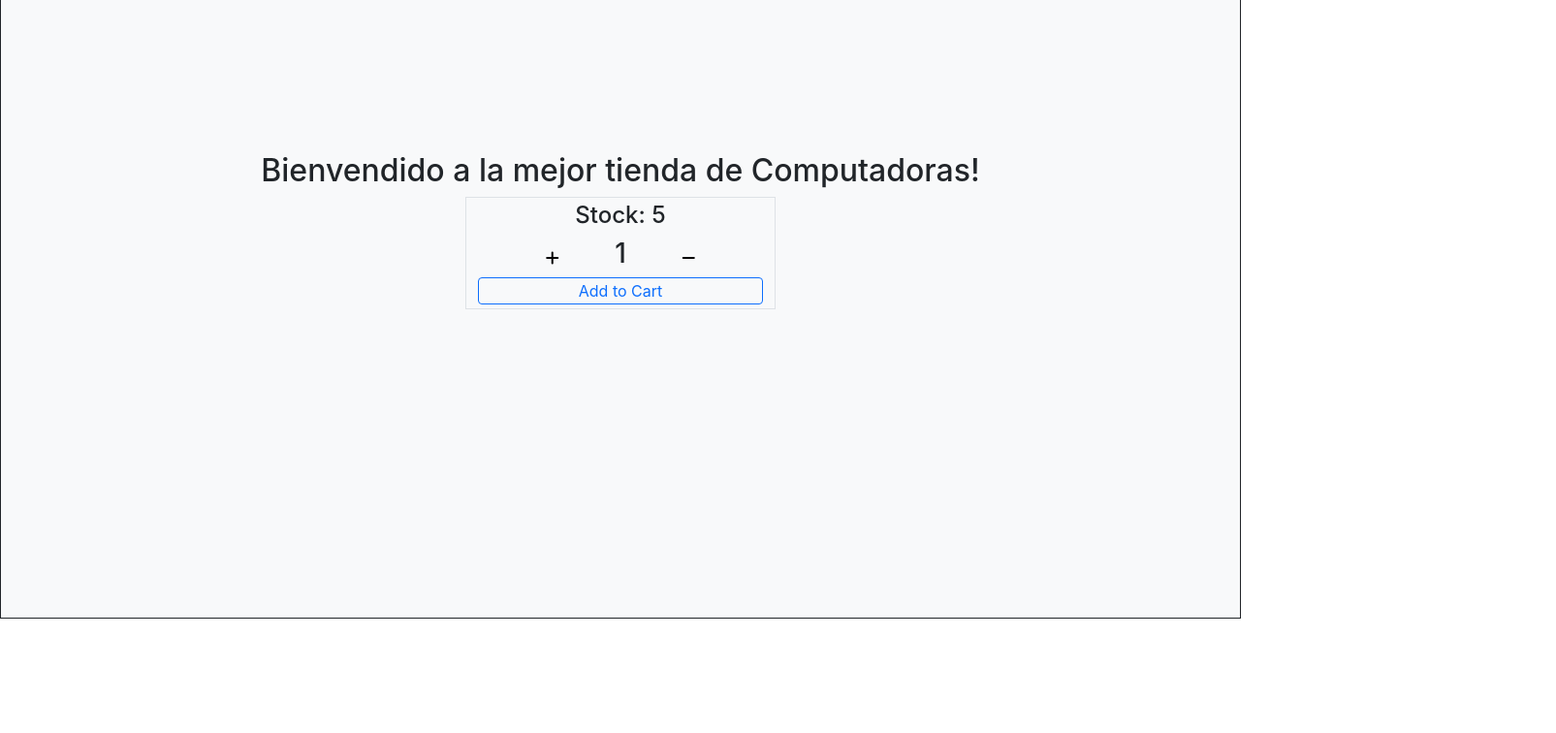
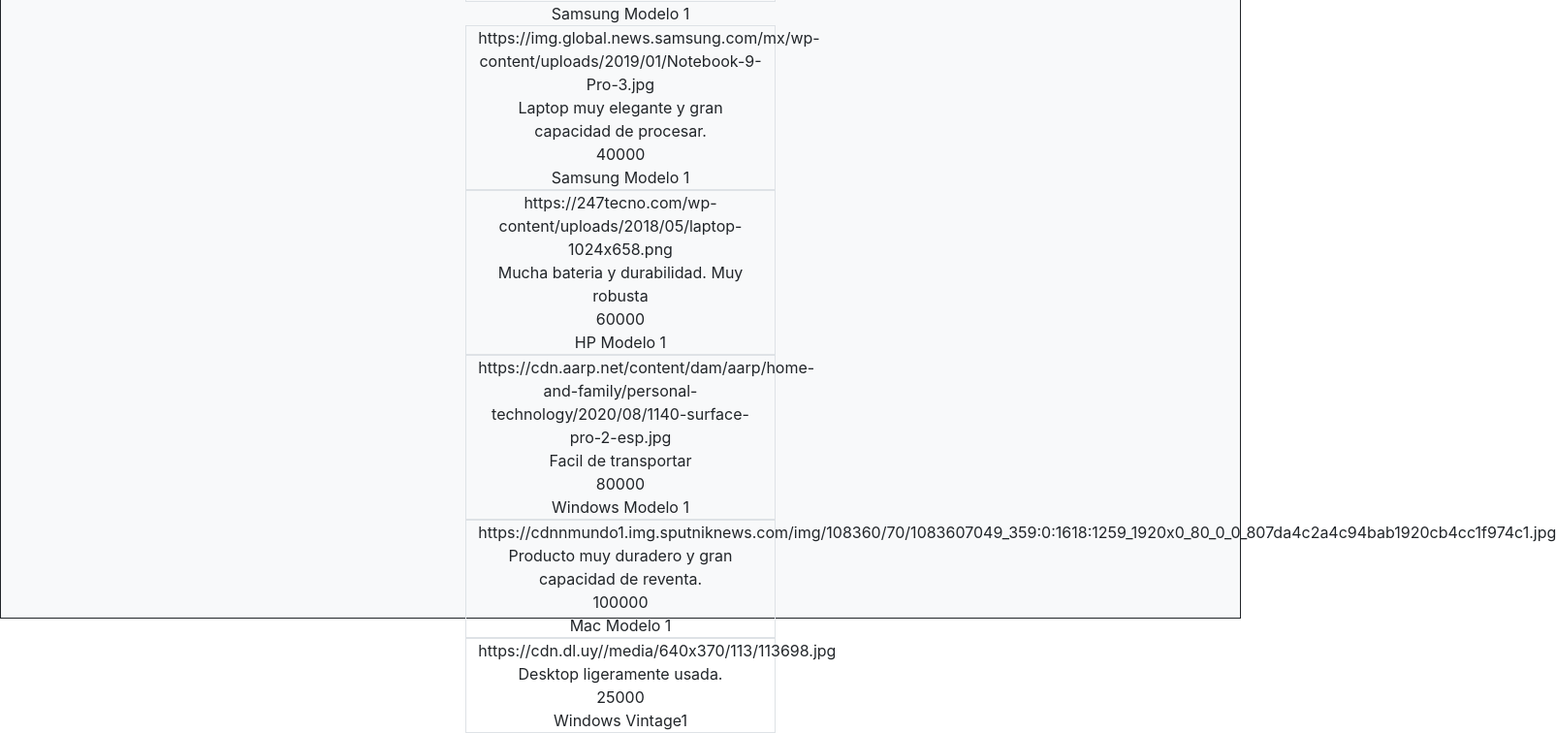
Before and after one commit to lucaslera91/ecomerce-Lera, a React (Create React App) app: page / in a window 1280 px wide. Shown: the part 218-974 px from the top of the page at 97% size, 1605 px wide, since content can reach past the window. Before the commit the page ends 856 px from the top, so only its background shows below. Built offline with nearby package versions, Linux system fonts and the light colour scheme.

Commit message:
making product cards

```diff
--- a/src/App.js
+++ b/src/App.js
@@ -1,5 +1,5 @@
 import './App.css';
-import NavBar from '../src/componentes/navbar'
+import NavBar from '../src/componentes/Navbar'
 import ItemListContainer from './componentes/ItemListContainer';
 
 function App() {
--- a/src/componentes/CartWidget.jsx
+++ b/src/componentes/CartWidget.jsx
@@ -4,7 +4,7 @@
     let classColor = `fas fa-shopping-cart text-${color}`
     return (
         <div>
-          <i class={classColor}></i>
+          <i className={classColor}></i>
         </div>
     )
 }
--- /dev/null
+++ b/src/componentes/Item.jsx
@@ -0,0 +1,22 @@
+import React from 'react'
+
+function Item({item}) {
+
+    return (
+        <div className="container-fluid w-25 border border-1">
+            <div>
+                {item.picture}
+            </div>
+            <div>
+                {item.descripcion}
+            </div>
+            <div>
+                {item.price}
+            </div>
+            <div>
+                {item.title}
+            </div>
+        </div>
+    )
+}
+export default Item
--- /dev/null
+++ b/src/componentes/ItemList.jsx
@@ -0,0 +1,22 @@
+import React, {useEffect, useState}from 'react'
+import Item from './Item';
+
+function ItemList({items}) {
+    // console.log(items)
+    // items && items.forEach(item => {
+        //const listaItem =
+
+        if(Array.isArray(items)){
+            return items.map((item) => <Item key={item.id} item={item}></Item>);
+            //console.log(typeof listaItem)
+        }else{
+            return <h3>Loading...</h3>
+            //alert('not array')
+        }
+    // return (
+    //      <div>
+    //         {}
+    //      </div>
+    //  )
+}
+export default ItemList;
--- a/src/componentes/ItemListContainer.jsx
+++ b/src/componentes/ItemListContainer.jsx
@@ -1,14 +1,74 @@
-import React from 'react'
 import { Children } from 'react'
-import react,{ useState } from "react";
+import React, { useState,useEffect} from "react";
 import ItemCount from './ItemCount';
-
+import ItemList from './ItemList';
 
 
 
 export default function ItemListContainer({greeting, Children}) {
 
     let containerHeight = "100vh"
+
+    let info = [{
+        id: 1,
+        title: "Samsung Modelo 1",
+        descripcion: "Laptop muy elegante y gran capacidad de procesar.",
+        price: 40000,
+        picture: 'https://img.global.news.samsung.com/mx/wp-content/uploads/2019/01/Notebook-9-Pro-3.jpg'
+
+    },{
+        id: 2,
+        title: "HP Modelo 1",
+        descripcion: "Mucha bateria y durabilidad. Muy robusta",
+        price: 60000,
+        picture: 'https://247tecno.com/wp-content/uploads/2018/05/laptop-1024x658.png'
+
+    },{
+        id: 3,
+        title: "Windows Modelo 1",
+        descripcion: "Facil de transportar",
+        price: 80000,
+        picture: 'https://cdn.aarp.net/content/dam/aarp/home-and-family/personal-technology/2020/08/1140-surface-pro-2-esp.jpg'
+
+    },{
+        id: 4,
+        title: "Mac Modelo 1",
+        descripcion: "Producto muy duradero y gran capacidad de reventa.",
+        price: 100000,
+        picture: 'https://cdnnmundo1.img.sputniknews.com/img/108360/70/1083607049_359:0:1618:1259_1920x0_80_0_0_807da4c2a4c94bab1920cb4cc1f974c1.jpg'
+
+    },{
+        id: 5,
+        title: "Windows Vintage1",
+        descripcion: "Desktop ligeramente usada.",
+        price: 25000,
+        picture: 'https://cdn.dl.uy//media/640x370/113/113698.jpg'
+
+    }
+    ]
+    const [items, setItems] = useState('none');
+
+    let promise = new Promise((resolve, reject) => {
+        setTimeout(() => {
+            resolve(info)
+        }, 2000);
+    })
+
+    async function getItems(){
+        try{
+            let data = await promise;
+            console.log(data);
+            setItems(data);
+            console.log(items);
+        } catch(e){
+            console.log(e)
+            console.log('Error en lista')
+        }
+    }
+
+    useEffect(() => {
+        getItems();
+    }, [])
 
 
 
@@ -19,6 +79,8 @@
             <h2>{greeting}</h2>
             {Children}
             <ItemCount stock={5} start={1} />
+            {items[0].title}
+            <ItemList items={items}></ItemList>
 
         </div>
     )
--- a/src/componentes/navbar.jsx
+++ b/src/componentes/navbar.jsx
@@ -4,11 +4,11 @@
 
     return (<nav id="navBar" className="navbar navbar-dark navbar-1 bg-dark d-flex overflow-hidden">
 
-            <div class="col-sm-10 px-3 d-flex justify-content-start"><a className="navbar-brand" href="#">CompuShop</a></div>
+            <div className="col-sm-10 px-3 d-flex justify-content-start"><a className="navbar-brand" href="#">CompuShop</a></div>
 
-            <div class="col-sm-1 p-1"><CartWidget className="" color="light" /></div>
+            <div className="col-sm-1 p-1"><CartWidget className="" color="light" /></div>
 
-            <div class="col-sm-1 ">
+            <div className="col-sm-1 ">
                 <button className="navbar-toggler" type="button" data-toggle="collapse" data-target="#navbarSupportedContent15"
                     aria-controls="navbarSupportedContent15" aria-expanded="false" aria-label="Toggle navigation">
                     <span className="navbar-toggler-icon"></span>
```
